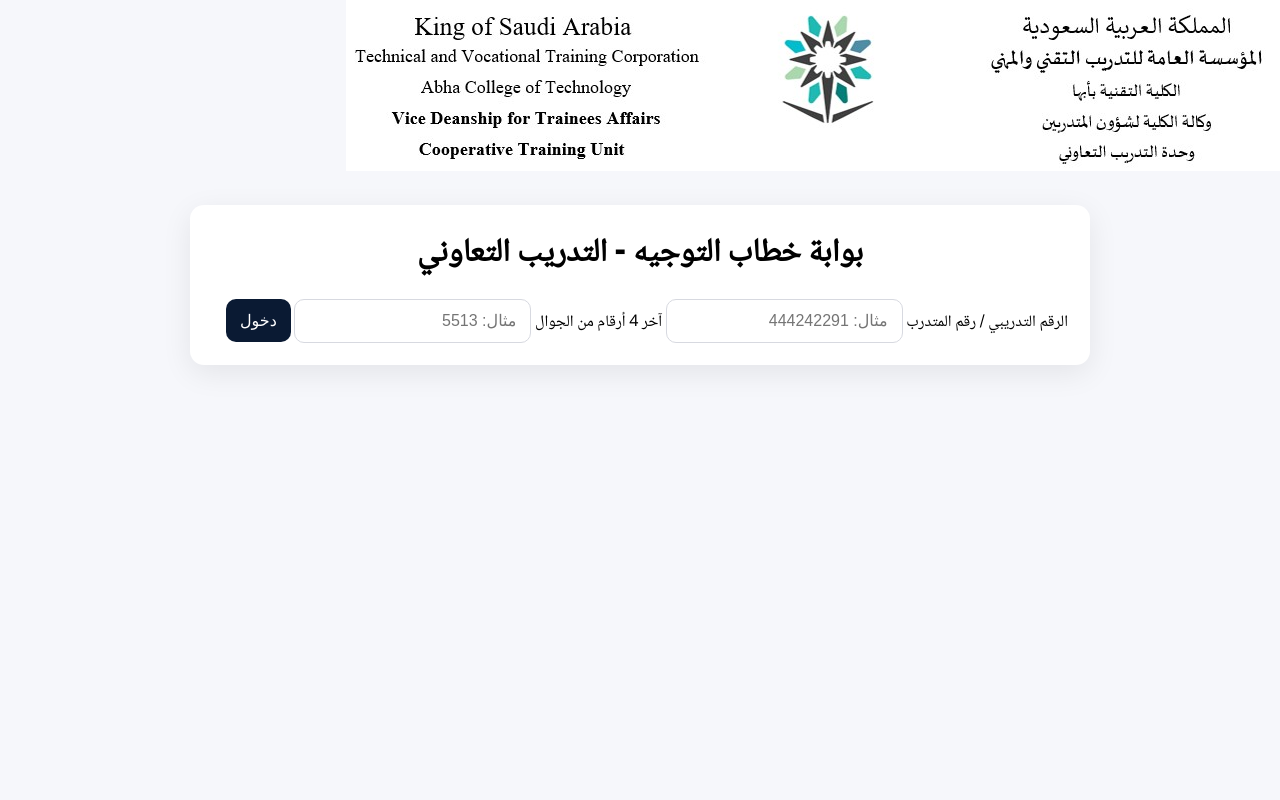
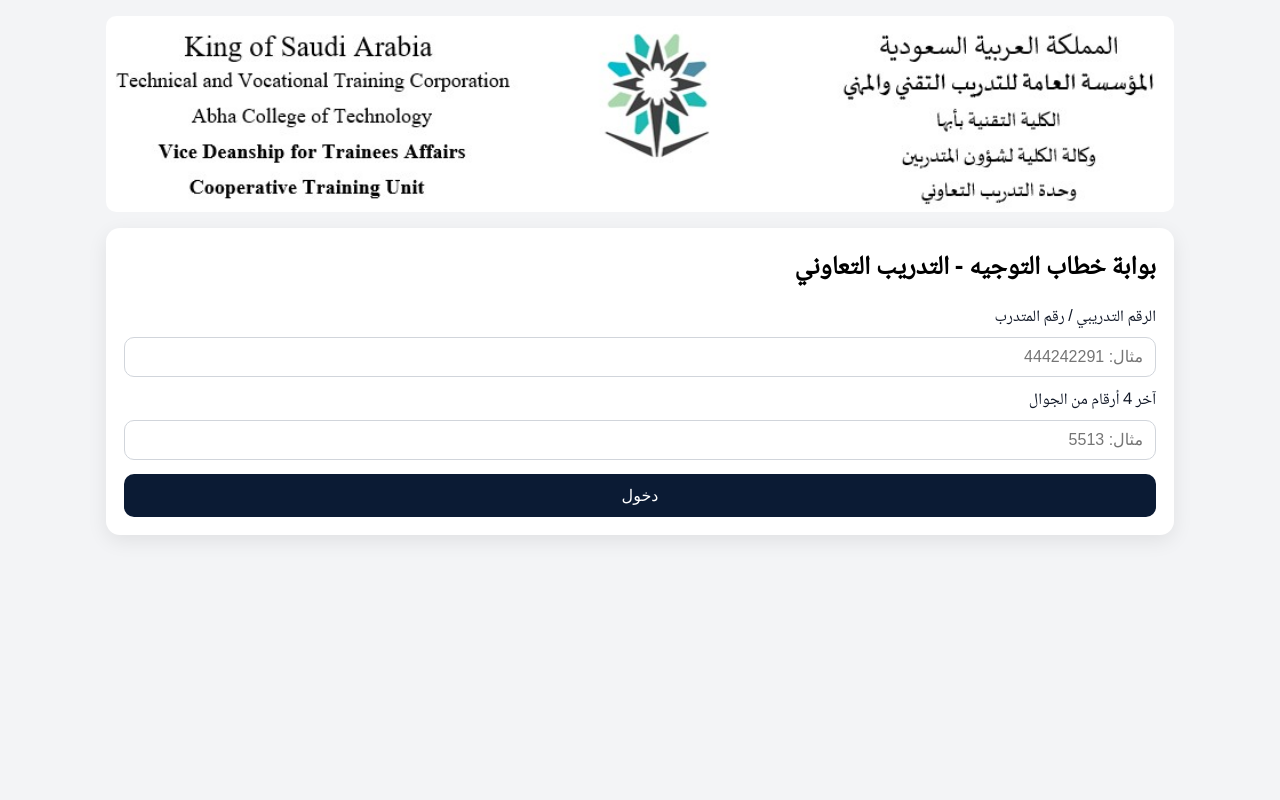
Before and after one commit to ctabha/coop-training, a Flask app: page / in a window 1280 px wide. Run offline with Flask 3, Linux system fonts and the light colour scheme.

Commit message:
Update style.css

```diff
--- a/static/style.css
+++ b/static/style.css
@@ -1,73 +1,104 @@
-@font-face {
+@font-face{
   font-family: "NotoNaskhArabic";
   src: url("/static/fonts/NotoNaskhArabic-Regular.ttf") format("truetype");
+  font-weight: normal;
+  font-style: normal;
 }
 
-* { box-sizing: border-box; }
+*{ box-sizing: border-box; }
 
-body {
+body{
   margin: 0;
-  background: #f6f7fb;
-  font-family: "NotoNaskhArabic", Tahoma, Arial, sans-serif;
+  background: #f3f4f6;
+  font-family: "NotoNaskhArabic", Arial, sans-serif;
 }
 
-.page {
-  min-height: 100vh;
+.page{
+  max-width: 1100px;
+  margin: 0 auto;
+  padding: 16px;
 }
 
-.header img {
+.header{
   width: 100%;
   height: auto;
   display: block;
+  border-radius: 10px;
+  background: white;
 }
 
-.card {
-  max-width: 900px;
-  margin: 24px auto;
-  background: #fff;
+.card{
+  margin-top: 16px;
+  background: white;
   border-radius: 14px;
-  padding: 22px;
-  box-shadow: 0 8px 30px rgba(0,0,0,.08);
+  padding: 18px;
+  box-shadow: 0 6px 20px rgba(0,0,0,0.08);
 }
 
-h1 {
-  margin: 0 0 18px;
-  text-align: center;
+h1{
+  margin: 0 0 14px 0;
+  font-size: 26px;
 }
 
-.form {
-  display: grid;
-  gap: 12px;
+label{
+  display: block;
+  margin-top: 10px;
+  margin-bottom: 6px;
+  color: #111827;
 }
 
-input, select {
-  padding: 12px 14px;
-  border: 1px solid #d7d9e0;
+input, select{
+  width: 100%;
+  padding: 10px 12px;
+  border: 1px solid #d1d5db;
   border-radius: 10px;
   font-size: 16px;
 }
 
-button {
+button{
+  margin-top: 14px;
+  width: 100%;
   padding: 12px 14px;
-  border: none;
+  border: 0;
   border-radius: 10px;
-  background: #0a1a33;
-  color: #fff;
+  background: #0b1b34;
+  color: white;
   font-size: 16px;
   cursor: pointer;
 }
 
-.error {
-  margin-top: 12px;
-  color: #b00020;
-  text-align: center;
+button:hover{
+  opacity: 0.92;
 }
 
-.ok {
-  color: #0a7a2a;
-  margin-top: 6px;
+.info{
+  line-height: 1.9;
 }
 
-.info { line-height: 1.9; }
-.big { margin-top: 6px; font-size: 18px; }
-.note { margin-top: 14px; color: #555; font-size: 14px; }
+.msgs{ margin: 10px 0; }
+.msg{
+  padding: 10px 12px;
+  border-radius: 10px;
+  margin-bottom: 8px;
+  font-size: 14px;
+}
+.msg.error{ background: #fee2e2; color: #991b1b; }
+.msg.ok{ background: #dcfce7; color: #166534; }
+
+.actions{
+  display: flex;
+  gap: 10px;
+  margin-top: 12px;
+  flex-wrap: wrap;
+}
+.btn{
+  display: inline-block;
+  padding: 10px 14px;
+  border-radius: 10px;
+  background: #0b1b34;
+  color: white;
+  text-decoration: none;
+}
+.btn.danger, .danger{
+  background: #b91c1c;
+}
```
